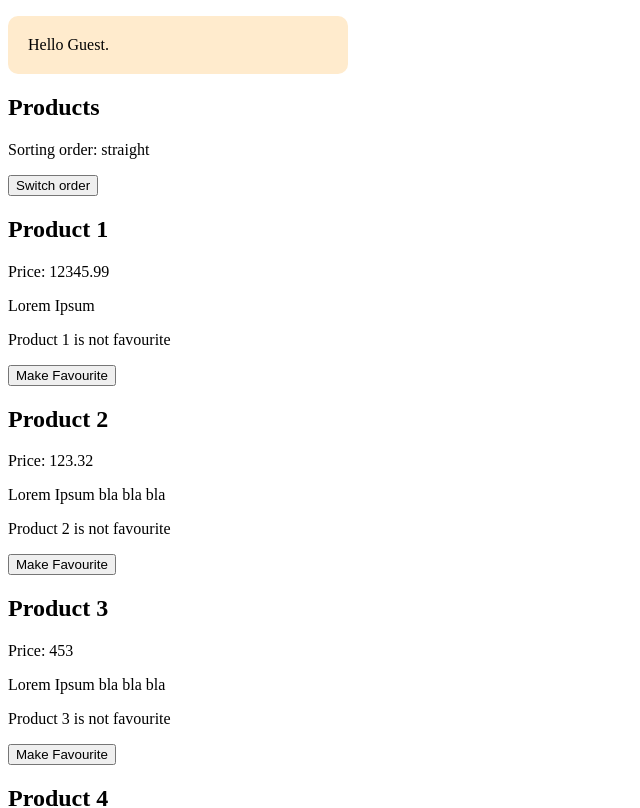
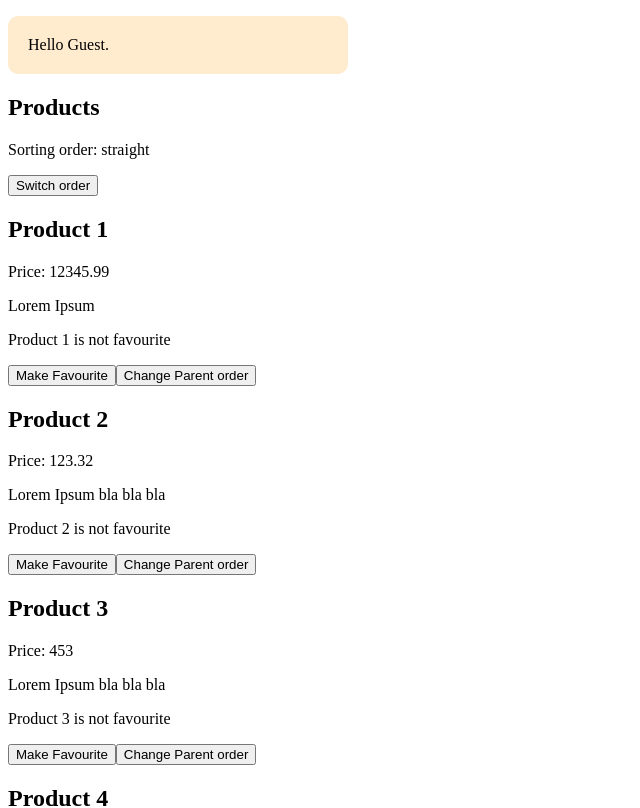
Before and after one commit to Illia-11/react-lessons2, a React (Vite) app: page / in a window 1280 px wide. Shown: the top 808 px of the page, without its empty margins (0-640 px from the left). Built offline with nearby package versions, Linux system fonts and the light colour scheme.

Commit message:
Add Child-Parent example

```diff
--- a/src/App.jsx
+++ b/src/App.jsx
@@ -100,7 +100,7 @@ function App() {
       {/* <Greeting userFirstName="John" userLastName="Doe" />
       <Greeting userFirstName="Sarah" /> */}
       <Greeting />
-      <ProductList products={products}/>
+      <ProductList products={products} />
       {/* <Product product={products[0]} />
       <Product product={products[1]} /> */}
       {/* {shouldClassComponentsRender ? (
--- a/src/components/Product/index.jsx
+++ b/src/components/Product/index.jsx
@@ -28,6 +28,7 @@ class Product extends React.Component {
     // зміна пропсів також змушує ререндеритися компонент
     const {
       product: { id, name, price, description },
+      handleSwitchOrder,
     } = this.props;
 
     const { isFavourite } = this.state;
@@ -46,6 +47,8 @@ class Product extends React.Component {
         <button id="btn" onClick={this.clickHandler}>
           Make Favourite
         </button>
+        {/* Взаємодія Дитина - батько (коллбек, який змінює стан батька) */}
+        <button onClick={handleSwitchOrder}>Change Parent order</button>
       </article>
     );
   }
--- a/src/components/ProductList/index.jsx
+++ b/src/components/ProductList/index.jsx
@@ -8,9 +8,9 @@ class ProductList extends React.Component {
 
   handleSwitchOrder = () => {
     this.setState({
-      isReverseOrder: !this.state.isReverseOrder
+      isReverseOrder: !this.state.isReverseOrder,
     });
-  }
+  };
 
   render() {
     const { products } = this.props;
@@ -18,7 +18,13 @@ class ProductList extends React.Component {
 
     const productsComponents = products.map((product) => {
       // Взаємодія батько - дитина (пропси)
-      return <Product key={product.id} product={product} />;
+      return (
+        <Product
+          key={product.id}
+          product={product}
+          handleSwitchOrder={this.handleSwitchOrder}
+        />
+      );
     });
 
     return (
```
